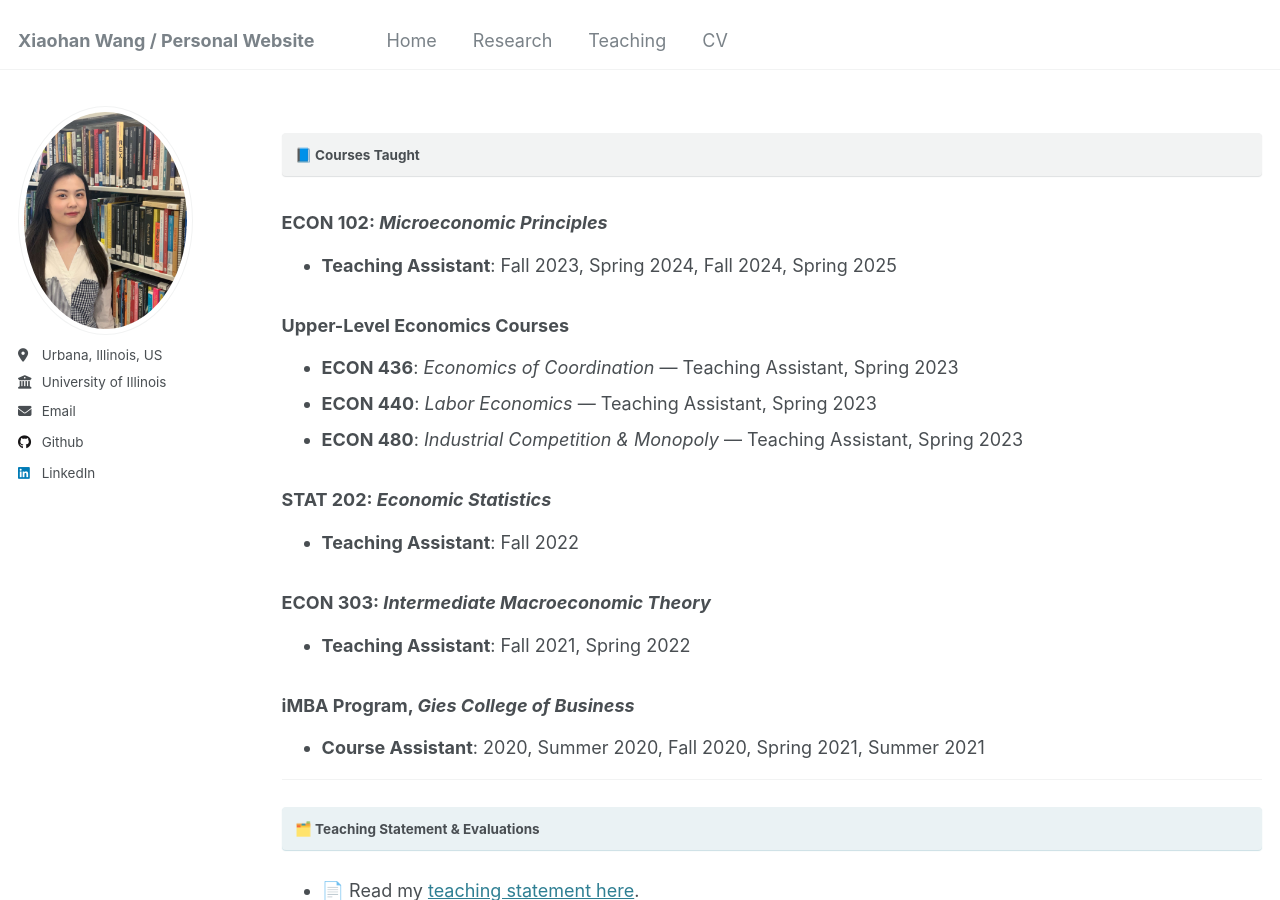
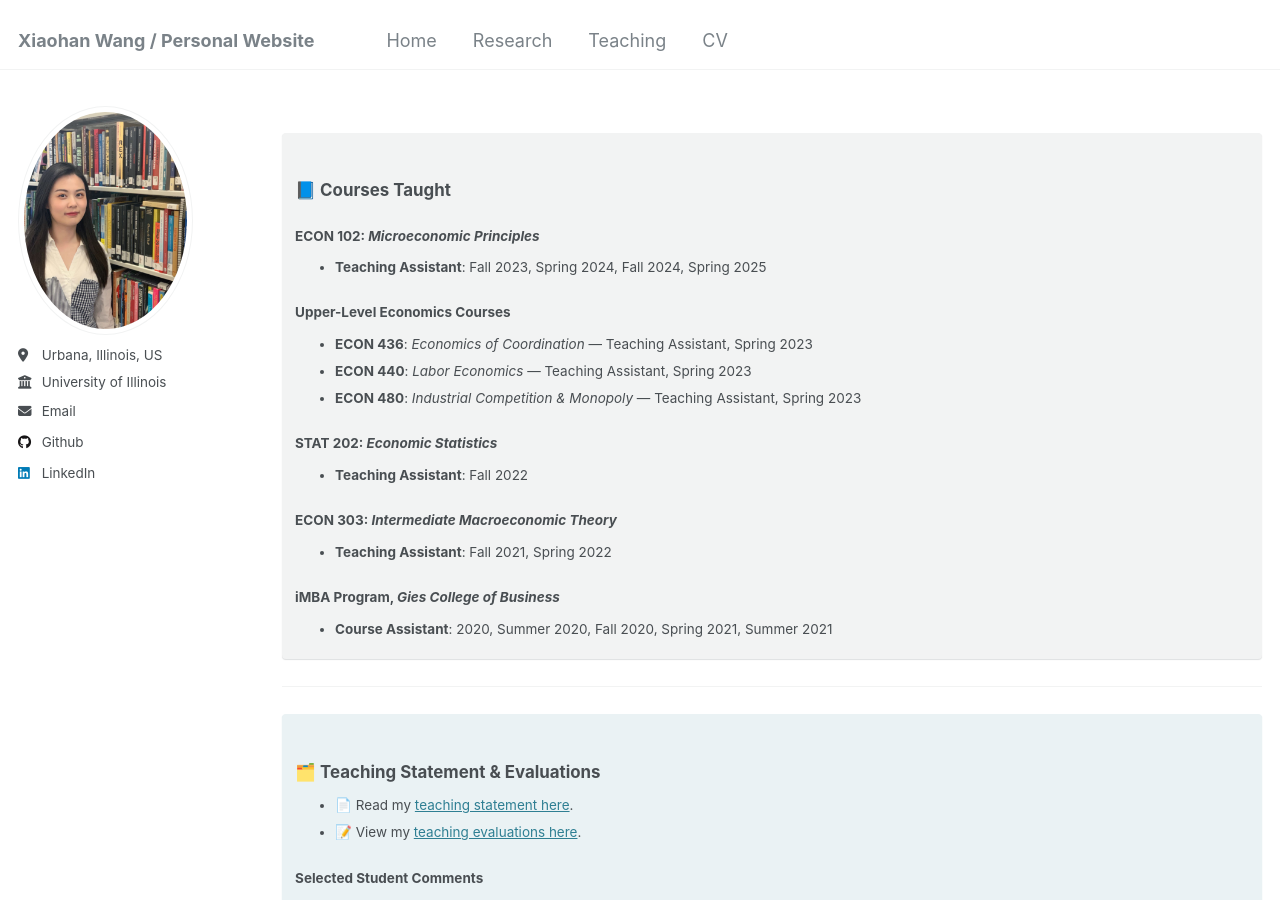
Before and after one commit to xiaohanwang1997/xiaohanwang1997.github.io, a Jekyll site: the page built from _teaching/2014-spring-teaching-1.md, in a window 1280 px wide and 900 px high. Built offline with Jekyll 4.4.1, drawn with Linux system fonts in a browser that asks for light colours.

Commit message:
Update 2014-spring-teaching-1.md

```diff
--- a/_teaching/2014-spring-teaching-1.md
+++ b/_teaching/2014-spring-teaching-1.md
@@ -7,8 +7,9 @@ redirect_from:
   - /teaching
 ---
 
+<div class="notice--primary" markdown="1">
+
 ## 📘 Courses Taught
-{: .notice--primary}
 
 ### ECON 102: *Microeconomic Principles*
 - **Teaching Assistant**: Fall 2023, Spring 2024, Fall 2024, Spring 2025
@@ -27,10 +28,13 @@ redirect_from:
 ### iMBA Program, *Gies College of Business*
 - **Course Assistant**: 2020, Summer 2020, Fall 2020, Spring 2021, Summer 2021
 
+</div>
+
 ---
 
+<div class="notice--info" markdown="1">
+
 ## 🗂️ Teaching Statement & Evaluations
-{: .notice--info}
 
 - 📄 Read my [teaching statement here](link-to-statement).
 - 📝 View my [teaching evaluations here](link-to-evaluations).
@@ -58,9 +62,14 @@ redirect_from:
 > "One of the best TAs I’ve had—clear, supportive, and genuinely enthusiastic about the material. Her review sessions really boosted my confidence going into the exams."
 > — *Spring 2023*
 
+</div>
+
 ---
 
+<div class="notice--success" markdown="1">
+
 ## 🏅 Teaching Awards & Certifications
-{: .notice--success}
 
 - 🏆 **List of Teachers Ranked as Excellent**, University of Illinois — *Spring 2024*
+
+</div>
```
